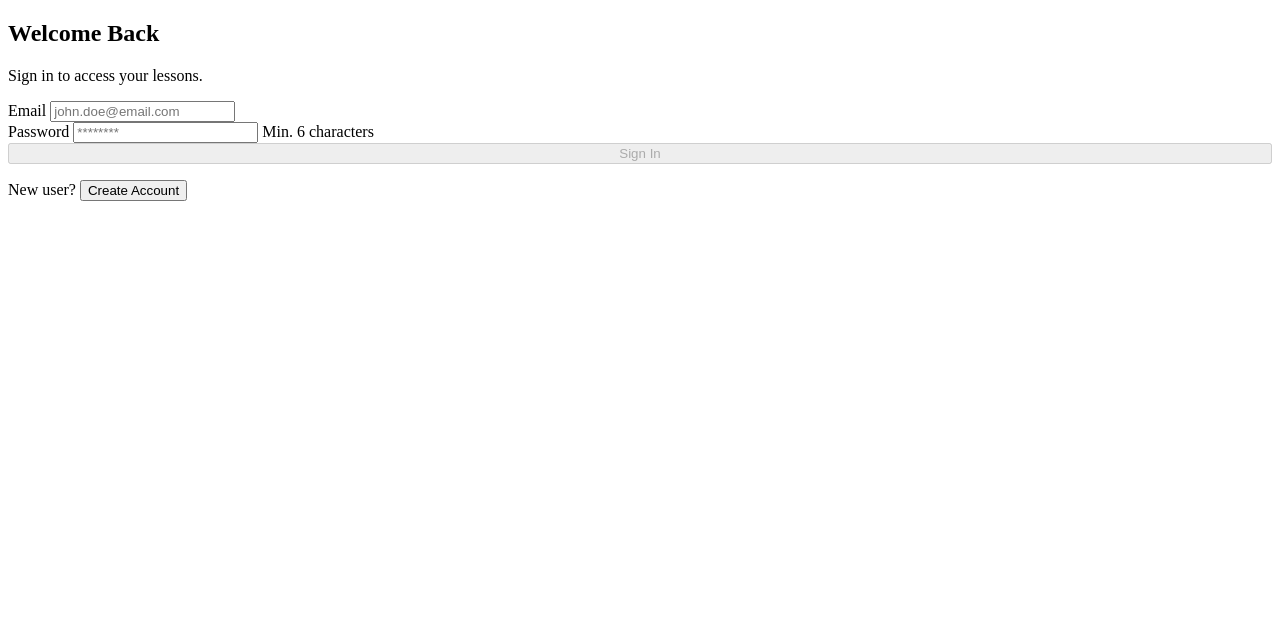
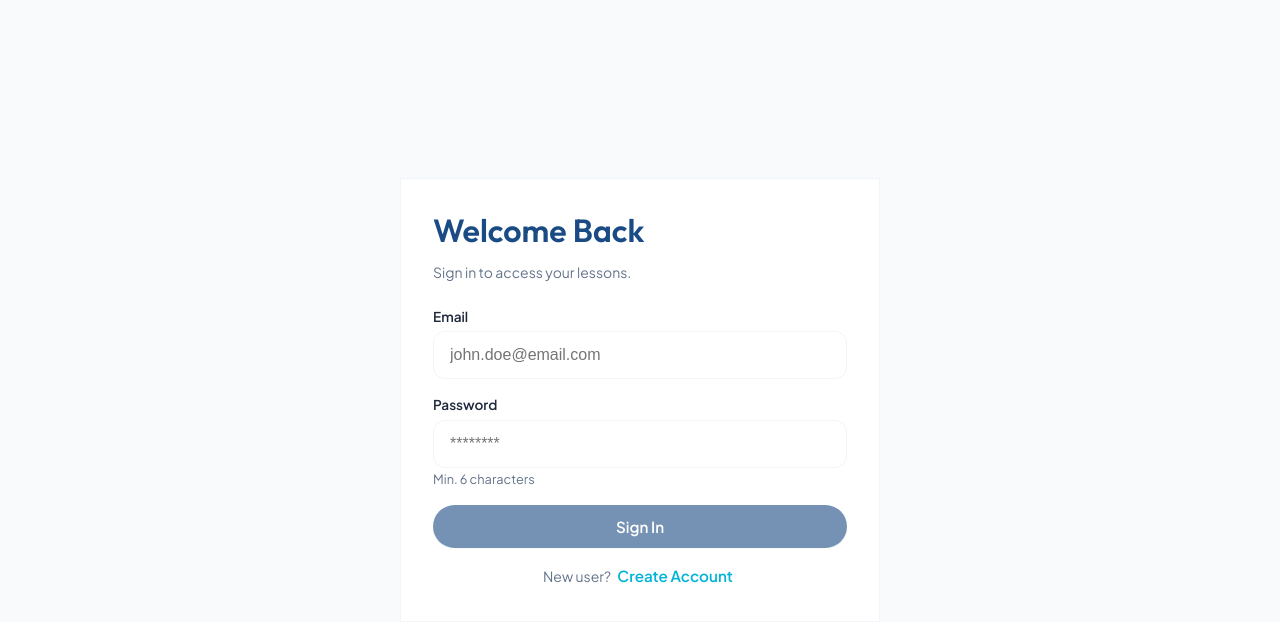
Before and after one commit to keiaa-75/vertex, a Svelte app in the folder packages/dashboard/: page / in a window 1280 px wide. Shown: the top 622 px of the page. Built offline with nearby package versions, Linux system fonts and the light colour scheme; no server answers; the database is empty.

Commit message:
refactor!: remove duplicated use across packages

```diff
--- a/packages/dashboard/src/App.svelte
+++ b/packages/dashboard/src/App.svelte
@@ -91,7 +91,6 @@
 <svelte:head>
   <link rel="preconnect" href="https://fonts.googleapis.com">
   <link rel="preconnect" href="https://fonts.gstatic.com">
-  <link href="https://fonts.googleapis.com/css2?family=Outfit:wght@500;600;700&family=Plus+Jakarta+Sans:wght@400;500;600&display=swap" rel="stylesheet">
   <link rel="stylesheet" href="https://fonts.googleapis.com/css2?family=Material+Symbols+Outlined:opsz,wght,FILL,GRAD@24,400,0,0" />
 </svelte:head>
 
--- a/packages/dashboard/src/env.d.ts
+++ /dev/null
@@ -1 +0,0 @@
-/// <reference types="vite/client" />
--- a/packages/dashboard/src/main.ts
+++ b/packages/dashboard/src/main.ts
@@ -1,4 +1,5 @@
 import { mount } from 'svelte'
+import '@vertex/shared/vertex.css'
 import './app.css'
 import App from './App.svelte'
 
--- a/packages/modules/parabola-anatomy/src/App.svelte
+++ b/packages/modules/parabola-anatomy/src/App.svelte
@@ -136,37 +136,6 @@
 </main>
 
 <style>
-  :global(html),
-  :global(body) {
-    margin: 0;
-    padding: 0;
-    overflow: hidden;
-    height: 100%;
-  }
-
-  :root {
-    --md-sys-color-primary:            #1A4B84;
-    --md-sys-color-on-primary:         #FFFFFF;
-    --md-sys-color-primary-container:  #DCE5F5;
-    --md-sys-color-secondary:          #FFC857;
-    --md-sys-color-tertiary:           #00B4D8;
-    --md-sys-color-surface:            #FFFFFF;
-    --md-sys-color-on-surface:         #1E293B;
-    --md-sys-color-surface-variant:    #F1F5F9;
-    --md-sys-color-on-surface-variant: #64748B;
-
-    --md-sys-typescale-heading: 'Outfit', system-ui, sans-serif;
-    --md-sys-typescale-body:    'Plus Jakarta Sans', system-ui, sans-serif;
-
-    --md-sys-shape-corner-medium: 12px;
-    --md-sys-shape-corner-full:   9999px;
-
-    --md-sys-spacing-xs: 0.25rem;
-    --md-sys-spacing-sm: 0.5rem;
-    --md-sys-spacing-md: 1rem;
-    --md-sys-spacing-lg: 1.5rem;
-  }
-
   .module-shell {
     position: relative;
     width: 100%;
--- a/packages/modules/parabola-anatomy/src/main.ts
+++ b/packages/modules/parabola-anatomy/src/main.ts
@@ -1,7 +1,9 @@
 import { mount } from 'svelte'
+import '@vertex/shared/vertex.css'
 import App from './App.svelte'
 
-// Initialize Svelte 5 app on the embed container
-const app = mount(App, { target: document.getElementById('app')! })
+const app = mount(App, {
+    target: document.getElementById('app')!
+})
 
 export default app
--- a/packages/modules/parabola-cards/src/App.svelte
+++ b/packages/modules/parabola-cards/src/App.svelte
@@ -259,46 +259,6 @@
 </main>
 
 <style>
-  :global(html), :global(body) {
-    margin: 0;
-    padding: 0;
-    overflow: hidden;
-    height: 100%;
-  }
-
-  :root {
-    --md-sys-color-primary:            #1A4B84;
-    --md-sys-color-on-primary:         #FFFFFF;
-    --md-sys-color-primary-container:  #DCE5F5;
-    --md-sys-color-secondary:          #FFC857;
-    --md-sys-color-on-secondary:       #1A1A1A;
-    --md-sys-color-error:              #DC2626;
-    --md-sys-color-on-error:           #FFFFFF;
-    --md-sys-color-background:         #F8FAFC;
-    --md-sys-color-surface:            #FFFFFF;
-    --md-sys-color-on-surface:         #1E293B;
-    --md-sys-color-surface-variant:    #F1F5F9;
-    --md-sys-color-on-surface-variant: #64748B;
-    --md-sys-color-completed:          #059669;
-
-    --md-sys-typescale-heading: 'Outfit', system-ui, sans-serif;
-    --md-sys-typescale-body:    'Plus Jakarta Sans', system-ui, sans-serif;
-
-    --md-sys-shape-corner-small:  8px;
-    --md-sys-shape-corner-medium: 12px;
-    --md-sys-shape-corner-large:  16px;
-    --md-sys-shape-corner-full:   9999px;
-
-    --md-sys-spacing-xs: 0.25rem;
-    --md-sys-spacing-sm: 0.5rem;
-    --md-sys-spacing-md: 1rem;
-    --md-sys-spacing-lg: 1.5rem;
-    --md-sys-spacing-xl: 2rem;
-
-    --md-sys-elevation-1: 0 1px 2px 0 rgb(0 0 0 / 0.05);
-    --md-sys-elevation-2: 0 4px 6px -1px rgb(0 0 0 / 0.1), 0 2px 4px -2px rgb(0 0 0 / 0.1);
-  }
-
   .module-shell {
     width: 100%;
     height: 100dvh;
--- a/packages/modules/parabola-cards/src/main.ts
+++ b/packages/modules/parabola-cards/src/main.ts
@@ -1,7 +1,9 @@
 import { mount } from 'svelte'
+import '@vertex/shared/vertex.css'
 import App from './App.svelte'
 
-// Initialize Svelte 5 app on the embed container
-const app = mount(App, { target: document.getElementById('app')! })
+const app = mount(App, {
+    target: document.getElementById('app')!
+})
 
 export default app
--- a/packages/shared/src/env.d.ts
+++ b/packages/shared/src/env.d.ts
@@ -1 +1,6 @@
 /// <reference types="vite/client" />
+
+declare module '*.css' {
+  const stylesheet: string;
+  export default stylesheet;
+}
```
